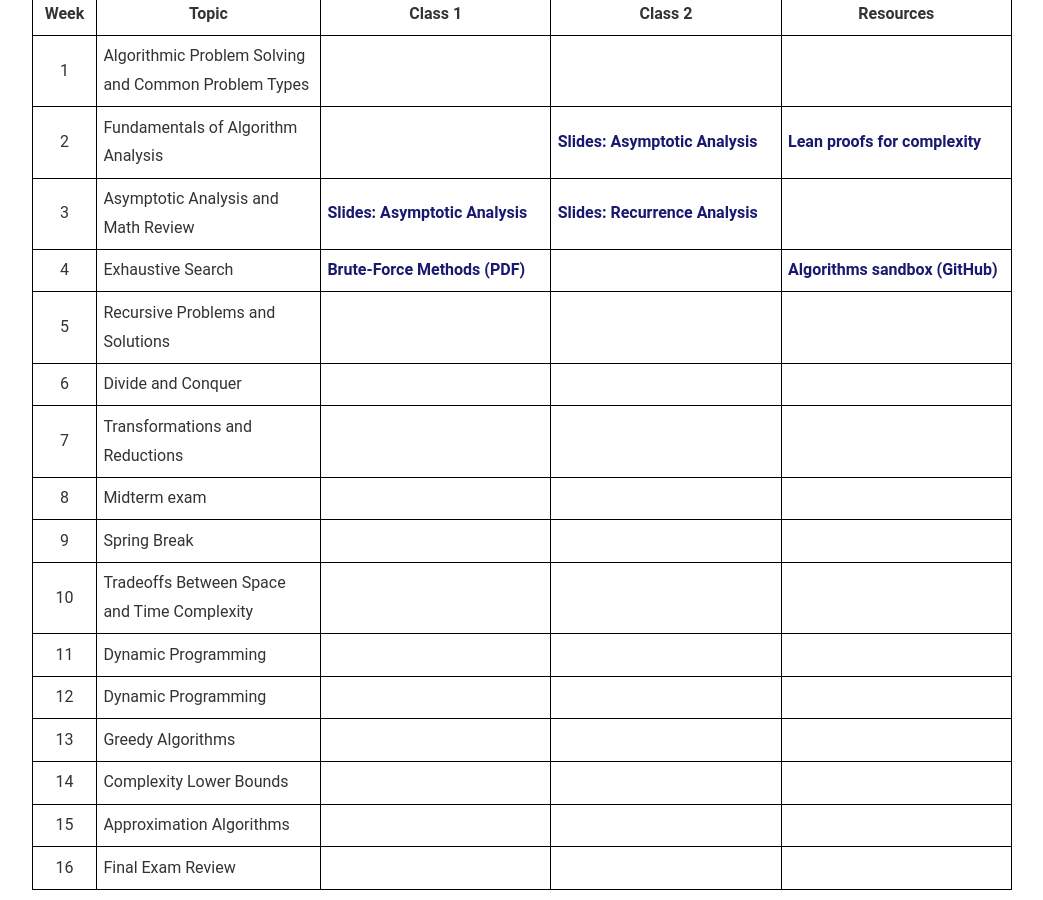
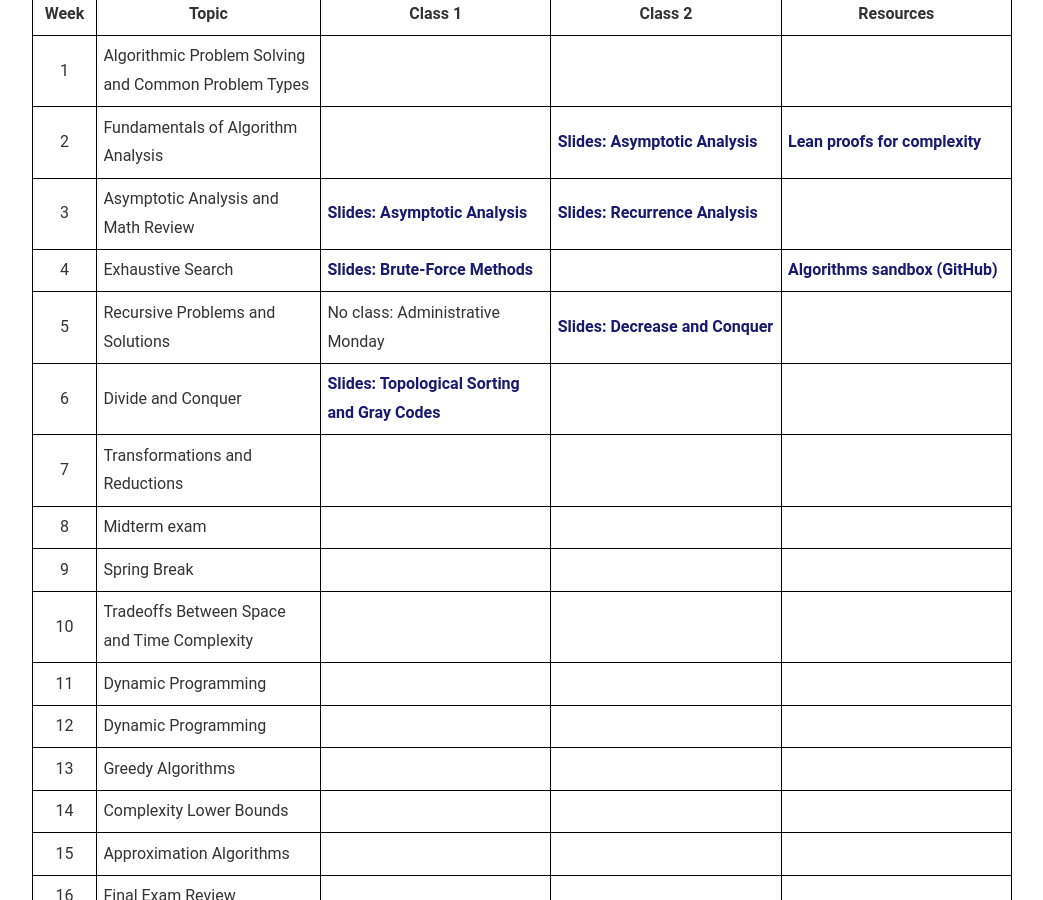
Before and after one commit to RichardKelley/richardkelley.github.io, a Jekyll site: the page built from csc411.md, in a window 1280 px wide and 900 px high, scrolled down 724 px. Shown: the whole window, without its empty margins (118-1161 px from the left). Built offline with Jekyll 4.4.1, drawn with Linux system fonts in a browser that asks for light colours.

Commit message:
Updated slides for CSC 411.

```diff
--- a/csc411.md
+++ b/csc411.md
@@ -67,7 +67,7 @@ Day/Time: Tue/Thu 2:10 PM - 3:25 PM
       <td style="border: 1px solid #000; padding: 0.4em; text-align: center; width: 4em;">4</td>
       <td style="border: 1px solid #000; padding: 0.4em;">Exhaustive Search</td>
       <td style="border: 1px solid #000; padding: 0.4em;">
-        <a href="/CSC411_slides/brute-force.pdf" target="_blank">Brute-Force Methods (PDF)</a>
+        <a href="/CSC411_slides/brute-force.pdf" target="_blank">Slides: Brute-Force Methods</a>
       </td>
       <td style="border: 1px solid #000; padding: 0.4em;"></td>
       <td style="border: 1px solid #000; padding: 0.4em;">
@@ -77,14 +77,18 @@ Day/Time: Tue/Thu 2:10 PM - 3:25 PM
     <tr>
       <td style="border: 1px solid #000; padding: 0.4em; text-align: center; width: 4em;">5</td>
       <td style="border: 1px solid #000; padding: 0.4em;">Recursive Problems and Solutions</td>
-      <td style="border: 1px solid #000; padding: 0.4em;"></td>
-      <td style="border: 1px solid #000; padding: 0.4em;"></td>
+      <td style="border: 1px solid #000; padding: 0.4em;">No class: Administrative Monday</td>
+      <td style="border: 1px solid #000; padding: 0.4em;">
+        <a href="/CSC411_slides/CSC411_chapter4_part1.pdf" target="_blank">Slides: Decrease and Conquer</a>
+      </td>
       <td style="border: 1px solid #000; padding: 0.4em;"></td>
     </tr>
     <tr>
       <td style="border: 1px solid #000; padding: 0.4em; text-align: center; width: 4em;">6</td>
       <td style="border: 1px solid #000; padding: 0.4em;">Divide and Conquer</td>
-      <td style="border: 1px solid #000; padding: 0.4em;"></td>
+      <td style="border: 1px solid #000; padding: 0.4em;">
+        <a href="/CSC411_slides/topo-sort-gray-code.pdf" target="_blank">Slides: Topological Sorting and Gray Codes</a>
+      </td>
       <td style="border: 1px solid #000; padding: 0.4em;"></td>
       <td style="border: 1px solid #000; padding: 0.4em;"></td>
     </tr>
```
Also changed, not shown: 2 other files.
